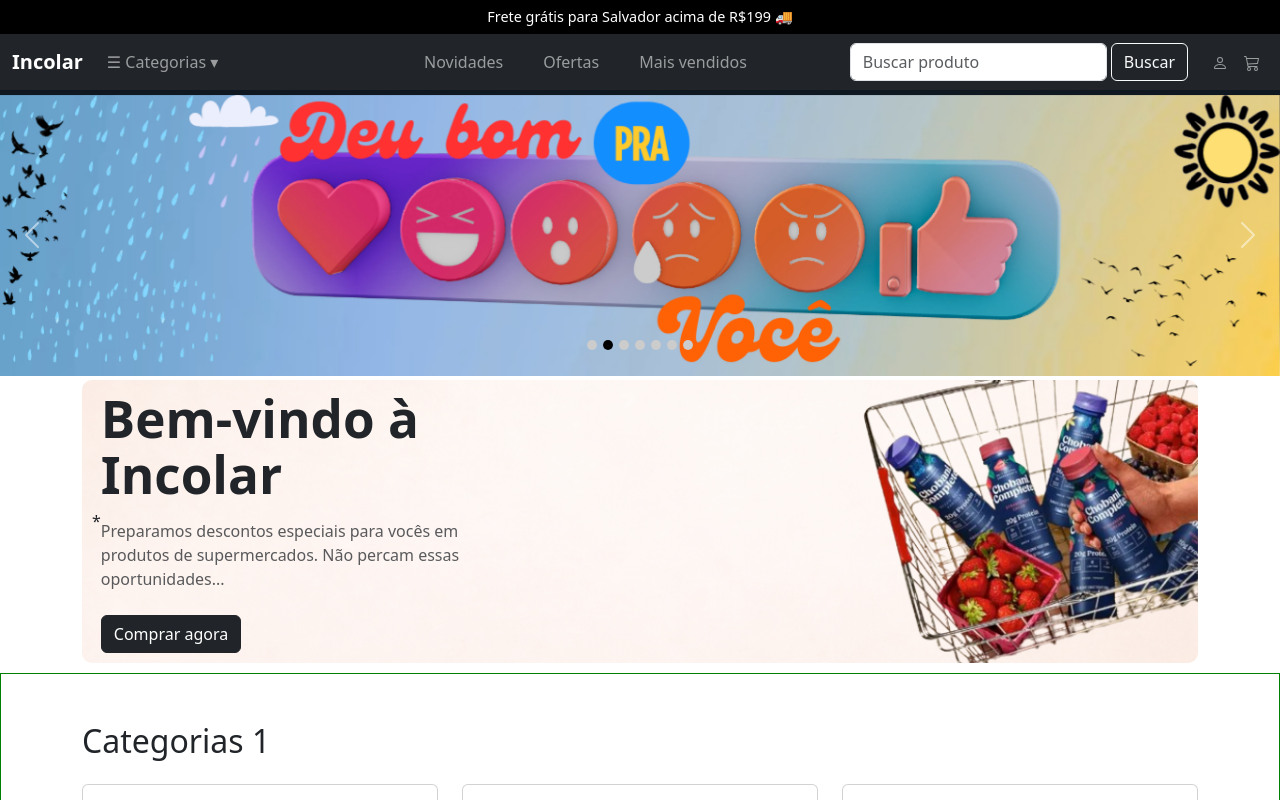
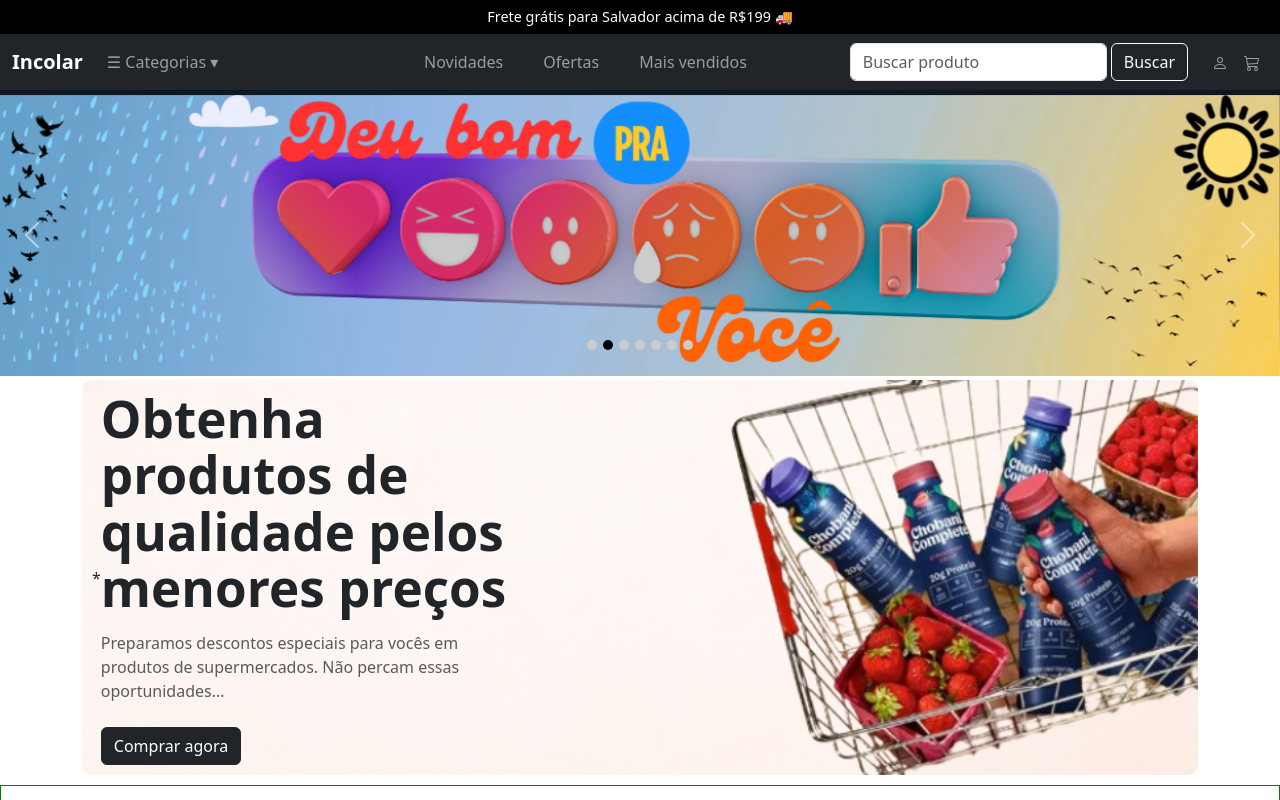
Before and after one commit to dcs30000/landingPage-reactjsBootstrap, a React (Vite) app: page / in a window 1280 px wide. Shown: the top 800 px of the page. Built offline with nearby package versions, Linux system fonts and the light colour scheme.

Commit message:
mudei o texto do h1 na home-banner

```diff
--- a/src/pages/Home/Home.jsx
+++ b/src/pages/Home/Home.jsx
@@ -70,7 +70,7 @@ function Home() {
         <Container>
          <div className="banner-content">*  {/*RETIREI <div className="banner-content">*/}
           <div className='banner-text'>
-            <h1 className="fw-bold mb-3">Bem-vindo à Incolar</h1>
+            <h1 className="fw-bold mb-3">Obtenha produtos de qualidade pelos menores preços</h1>
             <p className="text-muted mb-4">
               Preparamos descontos especiais para vocês em produtos de supermercados.
               Não percam essas oportunidades...
```
